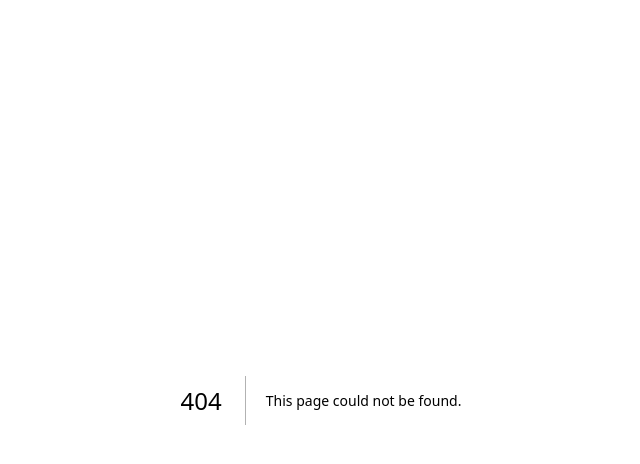
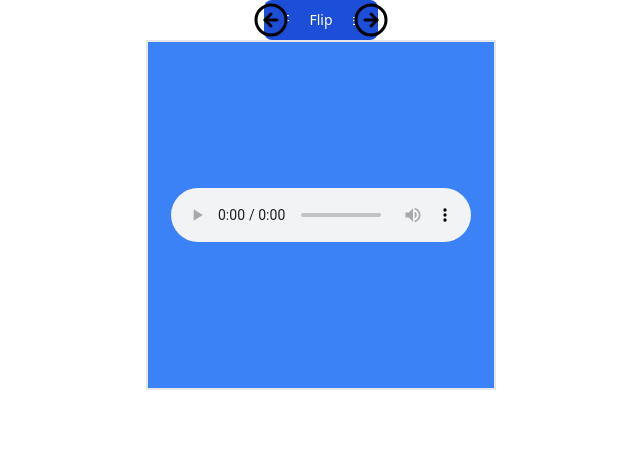
Before and after one commit to commanderking/guava, a Next.js app: page /flashcard/demo in a window 1280 px wide. Before the commit this address had no page. Shown: the top 464 px of the page, without its empty margins (319-959 px from the left). Built offline with nearby package versions, Linux system fonts and the light colour scheme.

Commit message:
randomize flashcards

```diff
--- a/src/features/flashcard/data.ts
+++ b/src/features/flashcard/data.ts
@@ -1,4 +1,16 @@
-const lessons = [
+type Card = {
+  audio: string;
+  audioText: string;
+  primaryTranslation: string;
+};
+
+export type Lesson = {
+  name: string;
+  id: string;
+  cards: Card[];
+};
+
+export const lessons = [
   {
     name: "Taiwanese Lesson 8",
     id: "taigi_lesson_8",
@@ -65,4 +77,34 @@ const lessons = [
       },
     ],
   },
+  {
+    name: "Taiwanese Lesson 16",
+    id: "taigi_lesson_8",
+    cards: [
+      {
+        audio:
+          "https://1763c5ee9859e0316ed6-db85b55a6a3fbe33f09b9245992383bd.ssl.cf1.rackcdn.com/03798.mp3",
+        audioText: "kî-kuài",
+        primaryTranslation: "奇怪",
+      },
+      {
+        audio:
+          "https://1763c5ee9859e0316ed6-db85b55a6a3fbe33f09b9245992383bd.ssl.cf1.rackcdn.com/06788.mp3",
+        audioText: "thó-ià",
+        primaryTranslation: "討厭",
+      },
+      {
+        audio:
+          "https://1763c5ee9859e0316ed6-db85b55a6a3fbe33f09b9245992383bd.ssl.cf1.rackcdn.com/02344.mp3",
+        audioText: "hó-ka-tsài",
+        primaryTranslation: "幸好",
+      },
+      {
+        audio:
+          "https://1763c5ee9859e0316ed6-db85b55a6a3fbe33f09b9245992383bd.ssl.cf1.rackcdn.com/11656.mp3",
+        audioText: "ha̍k-hāu",
+        primaryTranslation: "學校",
+      },
+    ],
+  },
 ];
--- /dev/null
+++ b/src/pages/flashcard/demo.tsx
@@ -0,0 +1,110 @@
+import React, { useState } from "react";
+import { useSpring, a } from "@react-spring/web";
+import { ArrowLeftCircle, ArrowRightCircle } from "react-feather";
+import { lessons, Lesson } from "src/features/flashcard/data";
+import _ from "lodash";
+
+const flashcardData = lessons.reduce((allVocab, currentVocab) => {
+  return [...allVocab, ...currentVocab.cards];
+}, [] as Lesson["cards"]);
+
+const getNextIndex = (currentIndex: number, maxLength: number) => {
+  if (currentIndex === maxLength - 1) {
+    return currentIndex;
+  }
+
+  return currentIndex + 1;
+};
+
+const getPreviousIndex = (currentIndex: number) => {
+  console.log(currentIndex);
+  if (currentIndex === 0) {
+    return 0;
+  }
+
+  return currentIndex - 1;
+};
+
+const FlashcardPage = () => {
+  const [flipped, setFlipped] = useState(false);
+  const [cardIndex, setCardIndex] = useState(0);
+  const [flashcards, setFlashcards] = useState(flashcardData);
+
+  const handleRandomize = () => {
+    setCardIndex(0);
+    setFlipped(false);
+    setFlashcards(_.shuffle(flashcardData));
+  };
+
+  const maxLength = flashcards.length;
+
+  const handleNextIndex = () => {
+    const nextIndex = getNextIndex(cardIndex, maxLength);
+    setCardIndex(nextIndex);
+  };
+
+  const handlePreviousIndex = () => {
+    const previousIndex = getPreviousIndex(cardIndex);
+    setCardIndex(previousIndex);
+  };
+
+  const { transform, opacity } = useSpring({
+    opacity: flipped ? 1 : 0,
+    transform: `perspective(600px) rotateX(${flipped ? 180 : 0}deg)`,
+    config: { mass: 5, tension: 500, friction: 80 },
+  });
+  return (
+    <div>
+      <div className="text-center">
+        <button
+          className="text-white bg-blue-700 hover:bg-blue-800 focus:ring-4 focus:outline-none focus:ring-blue-300 font-medium rounded-lg text-sm w-full sm:w-auto px-5 py-2.5 text-center dark:bg-blue-600 dark:hover:bg-blue-700 dark:focus:ring-blue-800"
+          onClick={handleRandomize}
+        >
+          Randomize
+        </button>
+      </div>
+      <div className="flex align-center h-full justify-center h-[410px] relative">
+        {!flipped && (
+          <a.div
+            className="max-w-lg max-h-lg absolute w-[350px] z-5 h-[350px] will-change-transform will-change-opacity border-2 bg-blue-500 flex items-center justify-center"
+            style={{ opacity: opacity.to((o) => 1 - o), transform }}
+            onClick={() => setFlipped((state) => !state)}
+          >
+            <audio autoPlay controls src={flashcards[cardIndex].audio} />
+          </a.div>
+        )}
+        {flipped && (
+          <a.div
+            className="max-w-lg max-h-lg absolute w-[350px] h-[350px] will-change-transform will-change-opacity border-2 bg-red-500 flex items-center justify-center"
+            style={{
+              opacity,
+              transform,
+              rotateX: "180deg",
+            }}
+            onClick={() => setFlipped((state) => !state)}
+          >
+            <span className="text-xl">{flashcards[cardIndex].audioText}</span>
+          </a.div>
+        )}
+        <div className="absolute bottom-0 flex">
+          <button>
+            <ArrowLeftCircle onClick={handlePreviousIndex} size={36} />
+          </button>
+          <div>
+            <button
+              className="text-white bg-blue-700 hover:bg-blue-800 focus:ring-4 focus:outline-none focus:ring-blue-300 font-medium rounded-lg text-sm w-full sm:w-auto px-5 py-2.5 text-center dark:bg-blue-600 dark:hover:bg-blue-700 dark:focus:ring-blue-800"
+              onClick={() => setFlipped((state) => !state)}
+            >
+              Flip
+            </button>
+          </div>
+          <button>
+            <ArrowRightCircle onClick={handleNextIndex} size={36} />
+          </button>
+        </div>
+      </div>
+    </div>
+  );
+};
+
+export default FlashcardPage;
--- a/src/pages/flashcard/index.tsx
+++ b/src/pages/flashcard/index.tsx
@@ -68,7 +68,7 @@ const FlashcardPage = () => {
     config: { mass: 5, tension: 500, friction: 80 },
   });
   return (
-    <div className="flex align-center h-full justify-center h-[400px] relative">
+    <div className="flex align-center h-full justify-center h-[410px] relative">
       {!flipped && (
         <a.div
           className="max-w-lg max-h-lg absolute w-[350px] z-5 h-[350px] will-change-transform will-change-opacity border-2 bg-blue-500 flex items-center justify-center"
```
